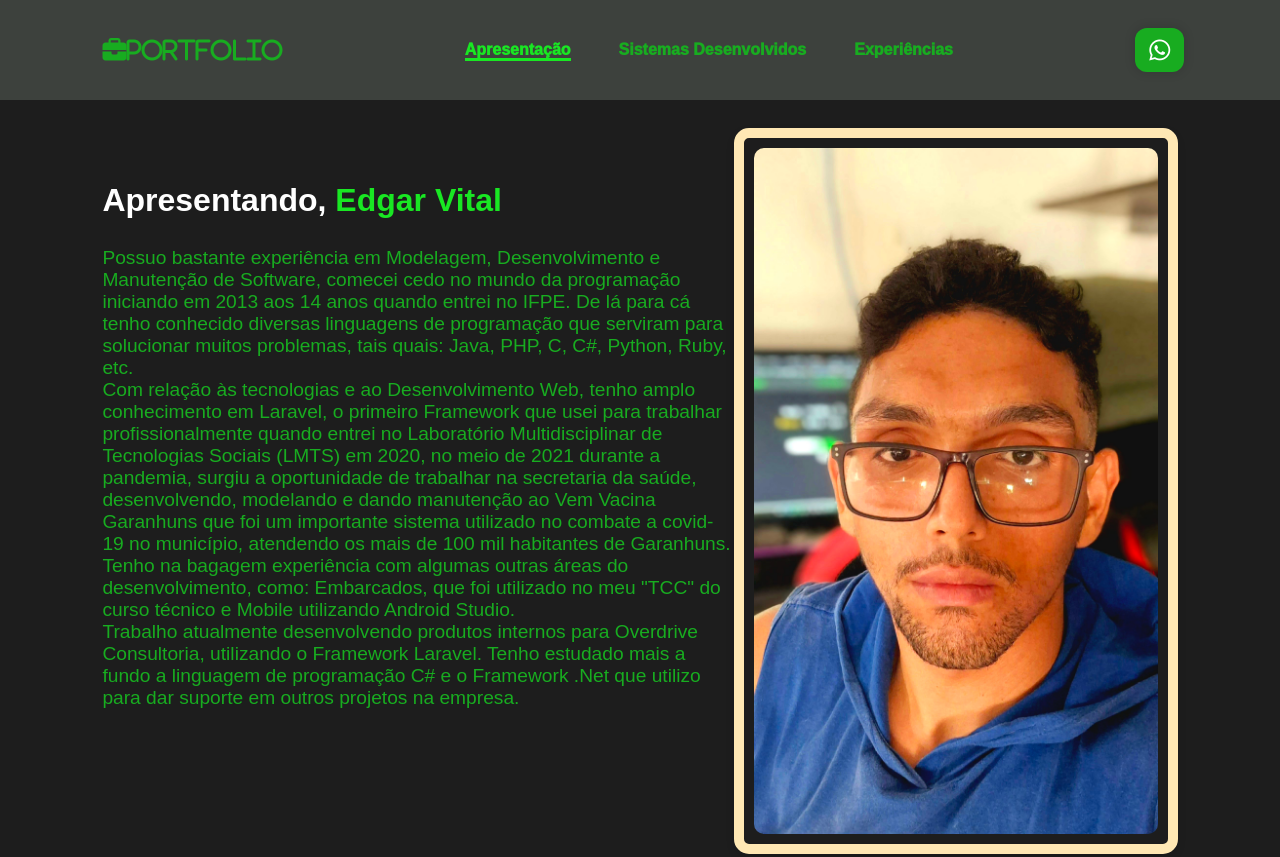
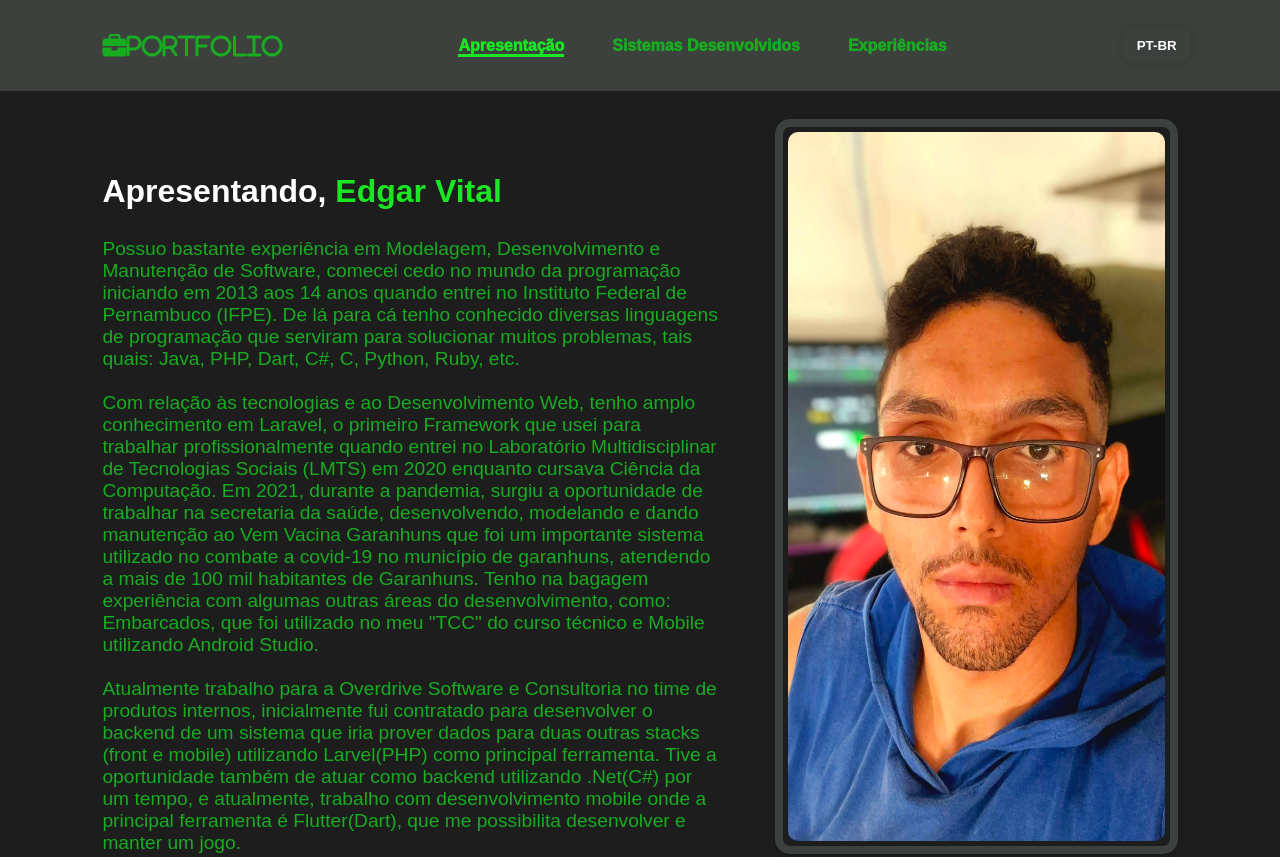
Before and after one commit to Edgarvital/portfolio, a plain HTML site: page index.html in a window 1280 px wide. Shown: the top 857 px of the page. Drawn offline with nearby package versions, Linux system fonts and the light colour scheme; a web font is replaced by a local one.

Commit message:
Ajustando a apresentação e o footer

```diff
--- a/index.html
+++ b/index.html
@@ -26,9 +26,11 @@
                     <a href="#experiences">Experiências</a>
                 </li>
             </ul>
-            <button class="btn-default" id="whatsapp_button">
-                <i class="fa-brands fa-whatsapp" id="whatsapp_logo"></i>
-            </button>
+            <select class="select-language" id="language_select">
+                <option value="pt-br">PT-BR</option>
+                <option value="en">EN</option>
+            </select>
+
             <button id="mobile_button">
                 <i class="fa-solid fa-bars"></i>
             </button>
@@ -58,9 +60,9 @@
                 </h1>
 
                 <p class="description">
-                    Possuo bastante experiência em Modelagem, Desenvolvimento e Manutenção de Software, comecei cedo no mundo da programação iniciando em 2013 aos 14 anos quando entrei no IFPE. De lá para cá tenho conhecido diversas linguagens de programação que serviram para solucionar muitos problemas, tais quais: Java, PHP, C, C#, Python, Ruby, etc.<br>
-                    Com relação às tecnologias e ao Desenvolvimento Web, tenho amplo conhecimento em Laravel, o primeiro Framework que usei para trabalhar profissionalmente quando entrei no Laboratório Multidisciplinar de Tecnologias Sociais (LMTS) em 2020, no meio de 2021 durante a pandemia, surgiu a oportunidade de trabalhar na secretaria da saúde, desenvolvendo, modelando e dando manutenção ao Vem Vacina Garanhuns que foi um importante sistema utilizado no combate a covid-19 no município, atendendo os mais de 100 mil habitantes de Garanhuns. Tenho na bagagem experiência com algumas outras áreas do desenvolvimento, como: Embarcados, que foi utilizado no meu "TCC" do curso técnico e Mobile utilizando Android Studio.<br>
-                    Trabalho atualmente desenvolvendo produtos internos para Overdrive Consultoria, utilizando o Framework Laravel. Tenho estudado mais a fundo a linguagem de programação C# e o Framework .Net que utilizo para dar suporte em outros projetos na empresa.
+                    Possuo bastante experiência em Modelagem, Desenvolvimento e Manutenção de Software, comecei cedo no mundo da programação iniciando em 2013 aos 14 anos quando entrei no Instituto Federal de Pernambuco (IFPE). De lá para cá tenho conhecido diversas linguagens de programação que serviram para solucionar muitos problemas, tais quais: Java, PHP, Dart, C#, C, Python, Ruby, etc.<br><br>
+                    Com relação às tecnologias e ao Desenvolvimento Web, tenho amplo conhecimento em Laravel, o primeiro Framework que usei para trabalhar profissionalmente quando entrei no Laboratório Multidisciplinar de Tecnologias Sociais (LMTS) em 2020 enquanto cursava Ciência da Computação. Em 2021, durante a pandemia, surgiu a oportunidade de trabalhar na secretaria da saúde, desenvolvendo, modelando e dando manutenção ao Vem Vacina Garanhuns que foi um importante sistema utilizado no combate a covid-19 no município de garanhuns, atendendo a mais de 100 mil habitantes de Garanhuns. Tenho na bagagem experiência com algumas outras áreas do desenvolvimento, como: Embarcados, que foi utilizado no meu "TCC" do curso técnico e Mobile utilizando Android Studio.<br><br>
+                    Atualmente trabalho para a Overdrive Software e Consultoria no time de produtos internos, inicialmente fui contratado para desenvolver o backend de um sistema que iria prover dados para duas outras stacks (front e mobile) utilizando Larvel(PHP) como principal ferramenta. Tive a oportunidade também de atuar como backend utilizando .Net(C#) por um tempo, e atualmente, trabalho com desenvolvimento mobile onde a principal ferramenta é Flutter(Dart), que me possibilita desenvolver e manter um jogo.
                 </p>
 
             </div>
@@ -272,20 +274,16 @@
 
         <div id="footer_items">
             <span id="copyright">
-                &copy 2024 Larissa Kich
+                &copy 2024 Edgar Vital
             </span>
 
             <div class="social-media-buttons">
-                <a href="">
+                <a href="https://wa.me/5587998105346?text=Olá,%20gostaria%20de%20mais%20informações!" target="_blank">
                     <i class="fa-brands fa-whatsapp"></i>
                 </a>
 
-                <a href="">
-                    <i class="fa-brands fa-instagram"></i>
-                </a>
-
-                <a href="">
-                    <i class="fa-brands fa-facebook"></i>
+                <a href="https://www.linkedin.com/in/edgar-vinicius-47b806124/" target="_blank">
+                    <i class="fa-brands fa-linkedin"></i>
                 </a>
             </div>
         </div>
--- a/src/javascript/script.js
+++ b/src/javascript/script.js
@@ -25,7 +25,7 @@ $(document).ready(function() {
             const sectionBottom = sectionTop+ section.outerHeight();
 
             if (scrollPosition >= sectionTop && scrollPosition < sectionBottom) {
-                activeSectionIndex = i + 1;
+                activeSectionIndex = i;
                 return false;
             }
         })
--- a/src/styles/apresentation.css
+++ b/src/styles/apresentation.css
@@ -52,27 +52,29 @@
 }
 
 #banner {
-    display: inline-flex; /* Muda para inline-flex para ajustar ao tamanho do conteúdo */
+    display: inline-flex;
     align-items: center;
     justify-content: center;
-    padding: 10px; /* Reduz o padding para ajustar a moldura */
-    border: 10px solid var(--color-primary-2);
+    padding: 5px; /* Reduz o padding para melhorar o encaixe */
+    border: 8px solid var(--color-primary-1);
     border-radius: 15px;
     box-shadow: 0px 4px 8px rgba(0, 0, 0, 0.1);
+    max-width: 35%;
+    margin-left: 5%;
 }
 
 #banner img {
-    height: auto; /* Ajusta automaticamente a altura */
-    width: 100%; /* Mantém a largura total da div pai */
-    max-width: 480px; /* Limita a largura máxima da imagem */
-    border-radius: 10px;
+    height: 100%; /* Ajusta automaticamente a altura */
+    width: 100%; /* Se adapta à largura do contêiner */
+    border-radius: 10px; /* Arredondamento para harmonizar com a moldura */
 }
+
 
 
 
 .shape {
     background-color: var(--color-primary-2);
-    width: 50%;
+    width: 100%;
     height: 100%;
     position: absolute;
     border-radius: 40% 30% 0% 20%;
--- a/src/styles/footer.css
+++ b/src/styles/footer.css
@@ -10,7 +10,7 @@ footer {
 }
 
 #copyright {
-    color: var(--color-neutral-1);;
+    color: var(--color-neutral-0);;
     font-weight: 500;
 }
 
--- a/src/styles/styles.css
+++ b/src/styles/styles.css
@@ -8,11 +8,8 @@
 
 :root {
     --color-primary-1: #3d413d;
-    --color-primary-2: #ffe8b4;
-    --color-primary-3: #f8d477;
-    --color-primary-4: #ffe100;
-    --color-primary-5: #ffcb45;
-    --color-primary-6: #e9a209;
+    --color-primary-2: #196307;
+
     --color-primary-text: #18ac20;
     --color-active-text: #19e723;
 
@@ -42,6 +39,38 @@ body {
 section {
     padding: 28px 8%;
 }
+
+.select-language {
+    border: none;
+    background-color: var(--color-primary-0);
+    border-radius: 12px;
+    padding: 10px 14px;
+    font-weight: 600;
+    box-shadow: 0px 0px 10px 2px rgba(0, 0, 0, 0.1);
+    cursor: pointer;
+    transition: background-color 0.3s ease;
+    color: var(--color-neutral-0);
+    appearance: none;
+}
+
+.select-language:hover {
+    background-color: var(--color-neutral-1);
+    color: var(--color-neutral-0);
+}
+
+.select-language::-ms-expand {
+    display: none;
+    color: var(--color-neutral-0);
+}
+
+.select-language::after {
+    content: '▼';
+    position: absolute;
+    right: 10px;
+    pointer-events: none;
+    color: var(--color-neutral-0);
+}
+
 
 .btn-default {
     border: none;
```
